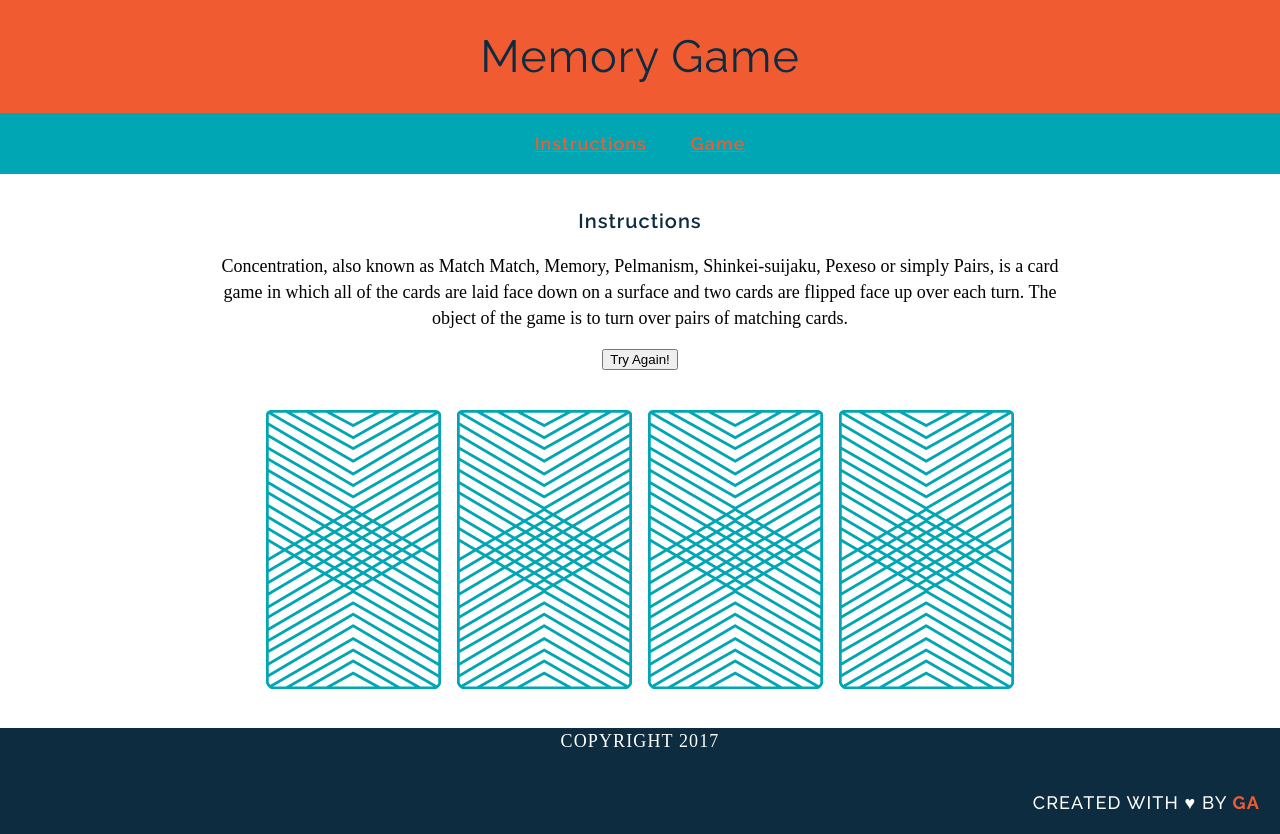
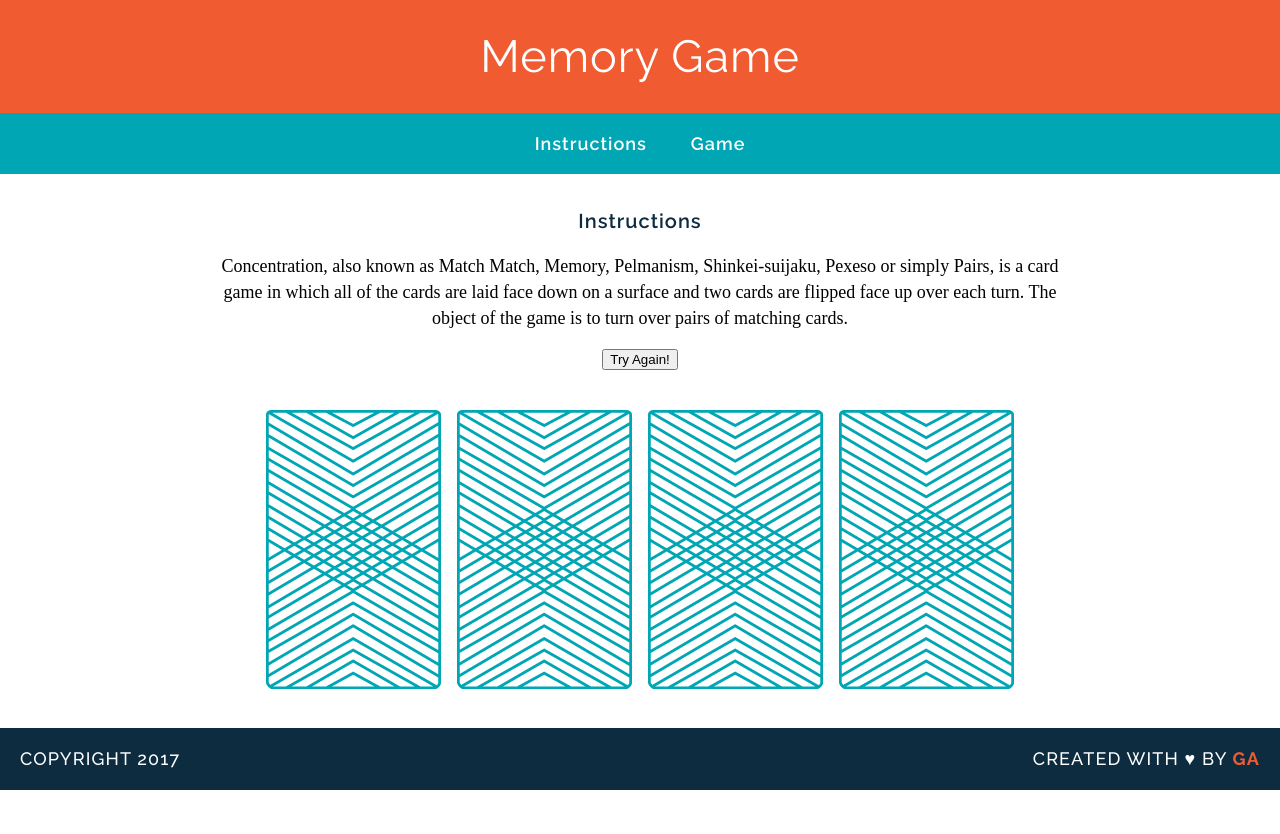
Before and after one commit to CQDOTCOM/wdi-fundamentals-memorygame, a plain HTML site: page index.html in a window 1280 px wide. After the commit the page ends 800 px from the top, so only its background shows below. Drawn offline with Linux system fonts and the light colour scheme; a web font is replaced by a local one.

```diff
--- a/css/style.css
+++ b/css/style.css
@@ -1,28 +1,29 @@
 body {
-    margin: 0;
+    margin: 0 auto;
     text-align: center;
 }
 
 h1 {
-	font-family: "Raleway", "sans-serif";
-    color: #0D2C40;
+	 font-family: "Raleway", "sans-serif";
+   color: #ffffff;
    font-weight: 400;
    font-size: 45px;
    letter-spacing: 1px;
    margin: 0;
 }
 a {
-	font-family: "Raleway", "sans-serif";
-  color: #F15B31;
+	 font-family: "Raleway", "sans-serif";
+   color: #ffffff;
    font-weight: 600;
    font-size: 18px;
    letter-spacing: 1px;
    margin: 20px;
    order-bottom: 2px solid transparent;
+   text-decoration: none;
 }
 h3 {
-	font-family: "Raleway", "sans-serif";
-    color: #0D2C40;
+	 font-family: "Raleway", "sans-serif";
+   color: #0D2C40;
    font-weight: 600;
    font-size: 20px;
    letter-spacing: 1px;
@@ -41,7 +42,8 @@ header {
 
 nav{
   background-color: #00A6B3;
-  padding: 20px 0px 20px 0px;
+  padding: 20px 0px;
+
 
 }
 
@@ -66,7 +68,7 @@ footer{
   font-weight: 500;
 }
 
-.copyright {
+.Copyright {
   font-family: "Raleway", "sans-serif";
   float: left;
 }
@@ -93,5 +95,5 @@ footer{
 }
 
 a:hover {
-  color: white;
+  color: #91112b;
 }
```
